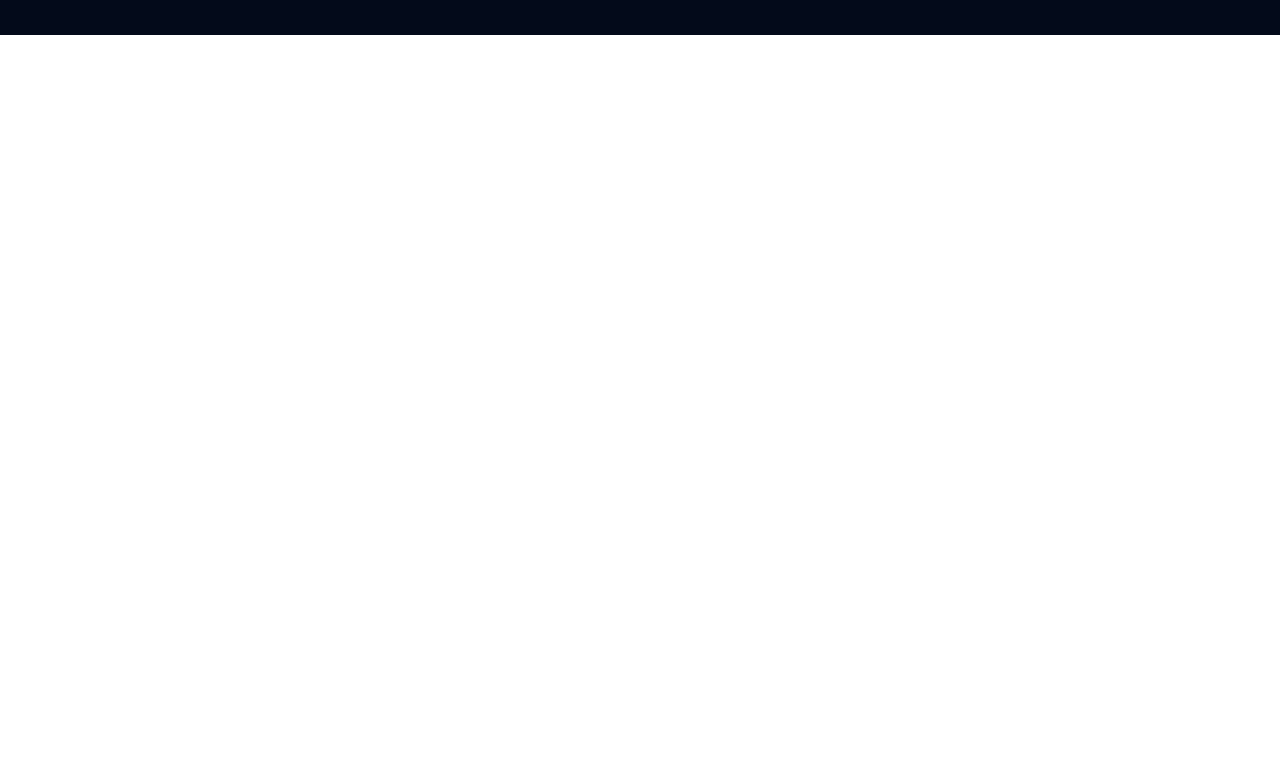
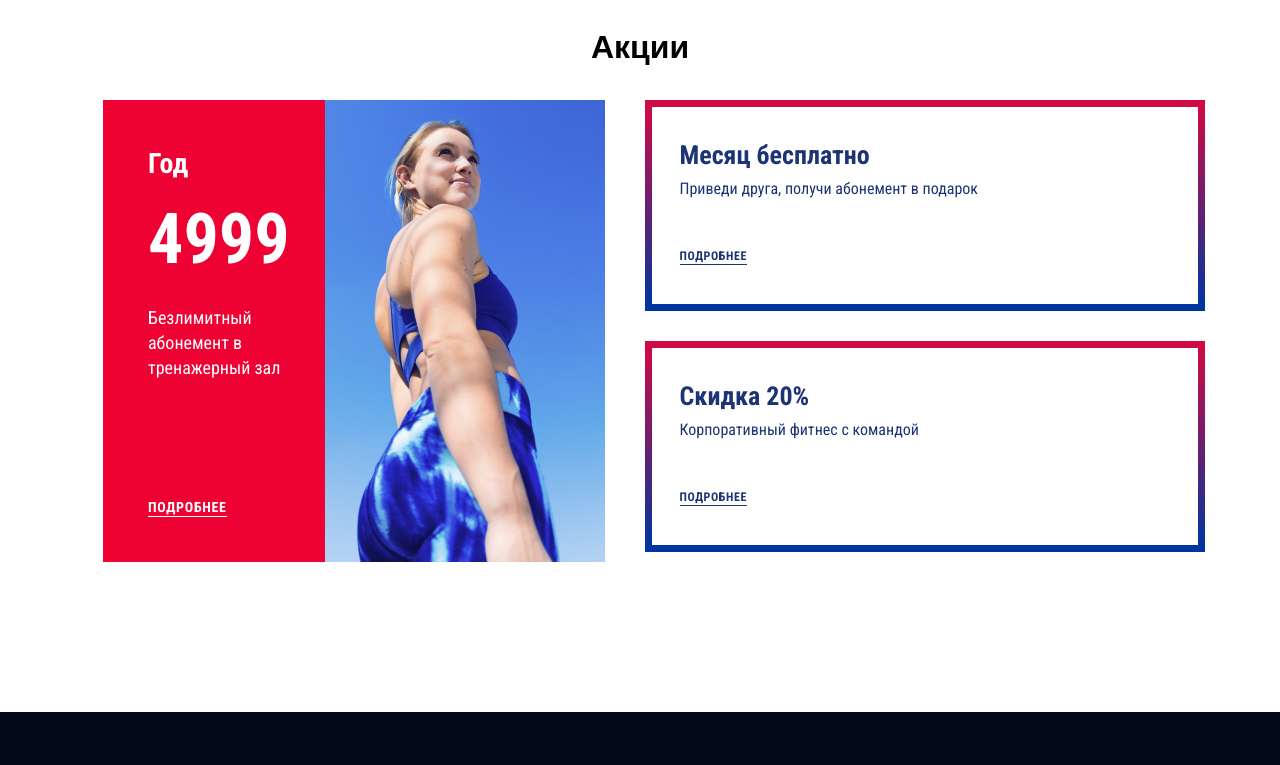
Before and after one commit to Rubtsov-SV/Fitness, a website with bundled scripts: page source/index.html in a window 1280 px wide. Shown: the part 4340-5105 px from the top of the page. Before the commit the page ends 4375 px from the top, so only its background shows below. Built offline with nearby package versions, Linux system fonts and the light colour scheme; files whose address does not match are found by name; a web font is replaced by a local one.

Commit message:
Сделал блок Акции

```diff
--- a/source/index.html
+++ b/source/index.html
@@ -527,6 +527,46 @@
           </div>
         </section>
 
+        <section class="discount container">
+          <h2>Акции</h2>
+          <div class="discount__wrapper">
+            <div class="discount__info">
+              <div class="discount__info-wrapper">
+                <p>
+                  <span class="discount__term">Год</span>
+                  <span class="discount__price">4999</span>
+                </p>
+                <p>
+                  Безлимитный абонемент в тренажерный зал
+                </p>
+                <a class="discount__link" href="#">подробнее</a>
+              </div>
+              <div class="discount__img">
+                <picture>
+                  <!-- <source srcset="img/unlimited-bg.webp 1x, img/unlimited-bg@2x.webp 2x" type="image/webp"> -->
+                  <img src="img/discount.jpg" srcset="img/discount.jpg@2x.jpg 2x" width="280" height="462" alt="Спортсменка">
+                </picture>
+              </div>
+            </div>
+            <div class="discount__list">
+              <div class="discount__item">
+                <h3>Месяц бесплатно</h3>
+                <p>
+                  Приведи друга, получи абонемент в подарок
+                </p>
+                <a class="discount__link discount__link--item" href="#">подробнее</a>
+              </div>
+              <div class="discount__item">
+                <h3>Скидка 20%</h3>
+                <p>
+                  Корпоративный фитнес с командой
+                </p>
+                <a class="discount__link discount__link--item" href="#">подробнее</a>
+              </div>
+            </div>
+          </div>
+        </section>
+
       </main>
       <footer class="page-footer">
         <div class="page-footer__wrapper container">
--- /dev/null
+++ b/source/sass/blocks/discount.scss
@@ -0,0 +1,261 @@
+.discount {
+  padding-top: 63px;
+  padding-bottom: 70px;
+
+  h2 {
+    margin-top: 0;
+    margin-bottom: 42px;
+    text-align: center;
+    font-family: $ff-alumni;
+    font-size: 32px;
+    line-height: 38px;
+  }
+}
+
+.discount__wrapper {
+  display: flex;
+  flex-direction: column;
+}
+
+.discount__info {
+  display: flex;
+  flex-direction: column;
+  width: 100%;
+
+  color: $color-default-white;
+  background-color: $games-color;
+
+  p {
+    margin-top: 0;
+    margin-bottom: 16px;
+
+    font-size: 18px;
+    line-height: 25px;
+    font-weight: normal;
+  }
+}
+
+.discount__info-wrapper {
+  display: flex;
+  flex-direction: column;
+  align-items: center;
+  text-align: center;
+  width: 1005;
+  padding: 45px;
+  padding-top: 42px;
+}
+
+.discount__term {
+  display: block;
+
+  font-size: 28px;
+  line-height: 43px;
+  font-weight: 700;
+}
+
+.discount__price {
+  display: block;
+
+  font-size: 70px;
+  line-height: 109px;
+  font-weight: 700;
+}
+
+.discount__link {
+  margin-top: auto;
+  padding-top: 20px;
+  padding-bottom: 1px;
+
+  font-size: 14px;
+  line-height: 16px;
+  font-weight: 700;
+  letter-spacing: 0.05em;
+  text-transform: uppercase;
+  border-bottom: 1px solid $color-default-white;
+
+  color: $color-default-white;
+}
+
+.discount__img {
+
+  img {
+    display: block;
+    width: 100%;
+    height: 100%;
+    object-fit: cover;
+  }
+}
+
+.discount__list {
+  padding-top: 30px;
+  display: flex;
+  flex-direction: column;
+  width: 100%;
+}
+
+.discount__item {
+  display: flex;
+  flex-direction: column;
+  align-items: center;
+  text-align: center;
+  min-height: 211px;
+  margin-bottom: 40px;
+  padding: 28px;
+  padding-top: 24px;
+
+  color: #1C3374;
+  border: 7px solid;
+  border-image-slice: 1;
+  border-image-source: linear-gradient(#d10a42 0%, #00359f 100%);
+
+  &:last-child {
+    margin-bottom: 0;
+  }
+
+  h3 {
+    margin-top: 0;
+    margin-bottom: 10px;
+
+    font-size: 26px;
+    line-height: 50px;
+  }
+
+  p {
+    margin-top: 0;
+    margin-bottom: 0;
+
+    font-weight: normal;
+    font-size: 16px;
+    line-height: 22px;
+  }
+}
+
+.discount__link--item {
+  margin-top: auto;
+  font-size: 12px;
+  line-height: 14px;
+
+  color: #1c3374;
+  border-color: #1c3374;
+}
+
+@media (min-width: $tablet) {
+  .discount {
+    padding-top: 91px;
+    padding-bottom: 101px;
+
+    h2 {
+      margin-bottom: 42px;
+    }
+  }
+
+  .discount__wrapper {
+    display: flex;
+  }
+
+  .discount__info {
+    flex-direction: row;
+    width: 100%;
+    height: 462px;
+    margin-bottom: 30px;
+
+    p {
+      margin-top: 0;
+      margin-bottom: 16px;
+
+      font-size: 18px;
+      line-height: 25px;
+    }
+  }
+
+  .discount__info-wrapper {
+    width: 100%;
+    align-items: start;
+    text-align: left;
+    padding: 42px 35px 45px 45px;
+  }
+
+  .discount__img {
+    img {
+      min-width: 399px;
+      width: 100%;
+      height: 100%;
+      object-fit: cover;
+    }
+  }
+
+  .discount__list {
+    flex-direction: row;
+    gap: 30px;
+    width: 100%;
+  }
+
+  .discount__item {
+    width: 100%;
+    align-items: start;
+    text-align: left;
+    min-height: 211px;
+    margin-bottom: 0;
+
+    h3 {
+      margin-top: 0;
+      margin-bottom: 10px;
+
+      font-size: 26px;
+      line-height: 26px;
+    }
+
+    p {
+      margin-top: 0;
+      margin-bottom: 0;
+
+      font-weight: normal;
+      font-size: 16px;
+      line-height: 22px;
+    }
+  }
+}
+
+@media (min-width: $desktop) {
+  .discount {
+    padding-top: 135px;
+    padding-bottom: 120px;
+
+    h2 {
+      margin-bottom: 34px;
+    }
+  }
+
+  .discount__wrapper {
+    flex-direction: row;
+    gap: 40px;
+    width: 100%;
+  }
+
+  .discount__info {
+    p {
+      margin-bottom: 11px;
+    }
+  }
+
+  .discount__img {
+    img {
+      min-width: 280px;
+    }
+  }
+
+  .discount__list {
+    flex-direction: column;
+    min-width: 560px;
+    padding-top: 0;
+  }
+
+  .discount__item {
+    width: 100%;
+    padding: 35px 28px 39px;
+
+    &:last-child {
+      margin-bottom: 0;
+    }
+  }
+}
--- a/source/sass/style.scss
+++ b/source/sass/style.scss
@@ -35,7 +35,8 @@
 @import "blocks/games";
 @import "blocks/trainers";
 @import "blocks/swiper";
-@import "blocks/advantages.scss";
+@import "blocks/advantages";
+@import "blocks/discount";
 
 // ---------------------------------
 
```
Also changed, not shown: build/css/style.css, build/css/style.min.css, build/img/discount.jpg (added), build/img/discount@2x.jpg (added), build/index.html, source/img/discount.jpg (added), source/img/discount@2x.jpg (added), 1 other file.
